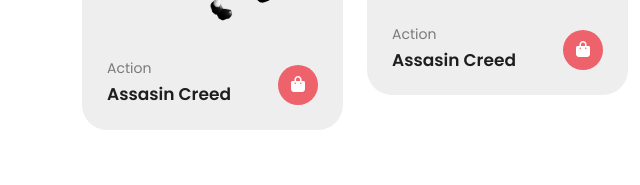
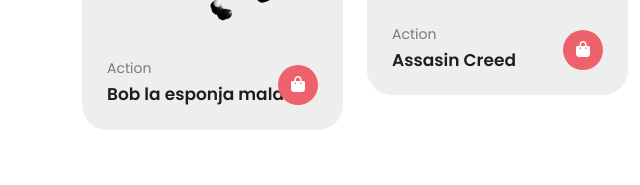
Before and after one commit to amiguito/ubghuyh, a plain HTML site: page index.html in a window 1280 px wide. Shown: the part 1715-1900 px from the top of the page, 0-640 px from the left. Drawn offline with nearby package versions, Linux system fonts and the light colour scheme.

Commit message:
Update index.html

```diff
--- a/index.html
+++ b/index.html
@@ -169,7 +169,7 @@ https://templatemo.com/tm-589-lugx-gaming
             </div>
             <div class="down-content">
               <span class="category">Action</span>
-              <h4>Assasin Creed</h4>
+              <h4>Bob la esponja maldita</h4>
               <a href="product-details.html"><i class="fa fa-shopping-bag"></i></a>
             </div>
           </div>
```
